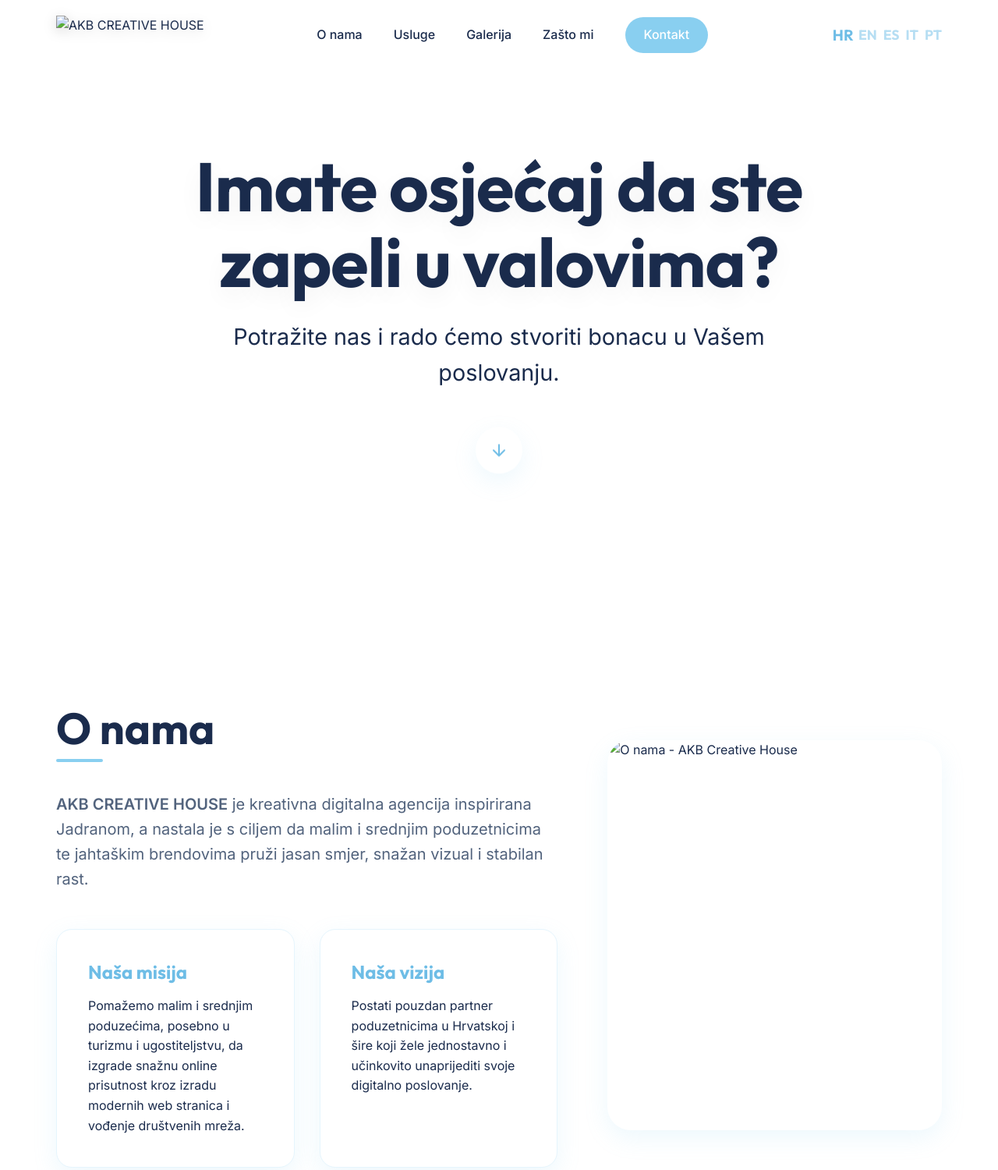
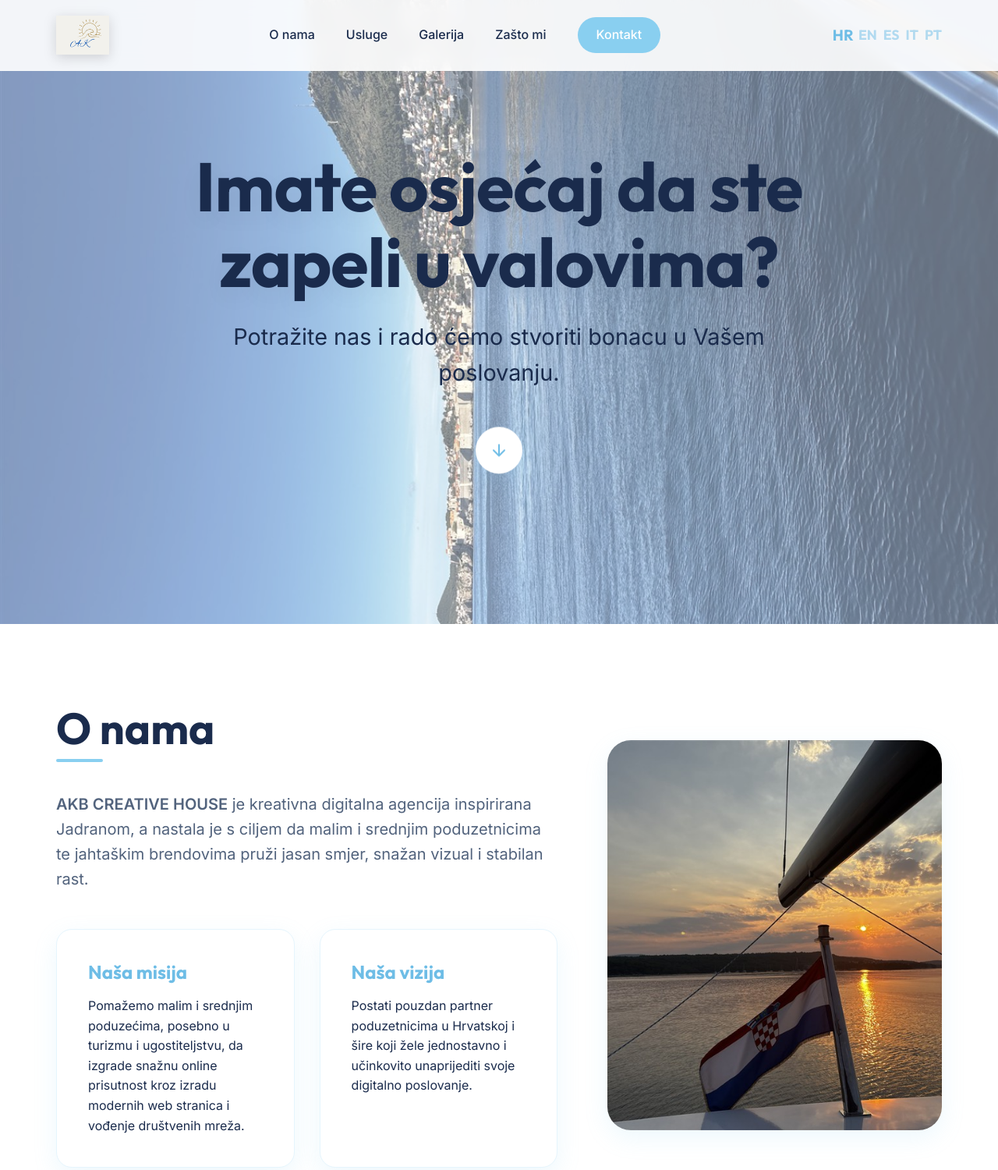
Before and after one commit to akarlab/AKB, a plain HTML site: page index.html in a window 1280 px wide. Shown: the top 1500 px of the page at 78% size. Drawn offline with Linux system fonts and the light colour scheme.

Commit message:
Add files via upload

```diff
--- a/index.html
+++ b/index.html
@@ -15,7 +15,7 @@
     <!-- Navigation -->
     <nav class="navbar hidden-onload">
         <div class="nav-container">
-            <a href="#" class="logo"><img src="assets/logo.png" alt="AKB CREATIVE HOUSE" class="nav-logo"></a>
+            <a href="#" class="logo"><img src="logo.png" alt="AKB CREATIVE HOUSE" class="nav-logo"></a>
             <div class="nav-links">
                 <a href="#o-nama" data-i18n="nav_about">O nama</a>
                 <a href="#usluge" data-i18n="nav_services">Usluge</a>
@@ -89,7 +89,7 @@
                 </div>
                 <!-- Slika o agenciji -->
                 <div class="about-image">
-                    <img src="assets/o_nama.jpg" alt="O nama - AKB Creative House" class="about-img">
+                    <img src="o_nama.jpg" alt="O nama - AKB Creative House" class="about-img">
                 </div>
             </div>
         </div>
@@ -232,7 +232,7 @@
         <div class="container reveal">
             <div class="footer-grid">
                 <div class="footer-brand">
-                    <img src="assets/logo.png" alt="AKB CREATIVE HOUSE" class="footer-logo-img">
+                    <img src="logo.png" alt="AKB CREATIVE HOUSE" class="footer-logo-img">
                     <p data-i18n="footer_desc">Pružamo jasan smjer, snažan vizual i stabilan rast.</p>
                 </div>
                 <div class="footer-contact">
--- a/style.css
+++ b/style.css
@@ -256,7 +256,7 @@ ul {
     justify-content: center;
     text-align: center;
     padding: 0 2rem;
-    background-image: url('assets/naslovna.jpg');
+    background-image: url('naslovna.jpg');
     background-size: cover;
     background-position: center;
     background-attachment: fixed;
```
